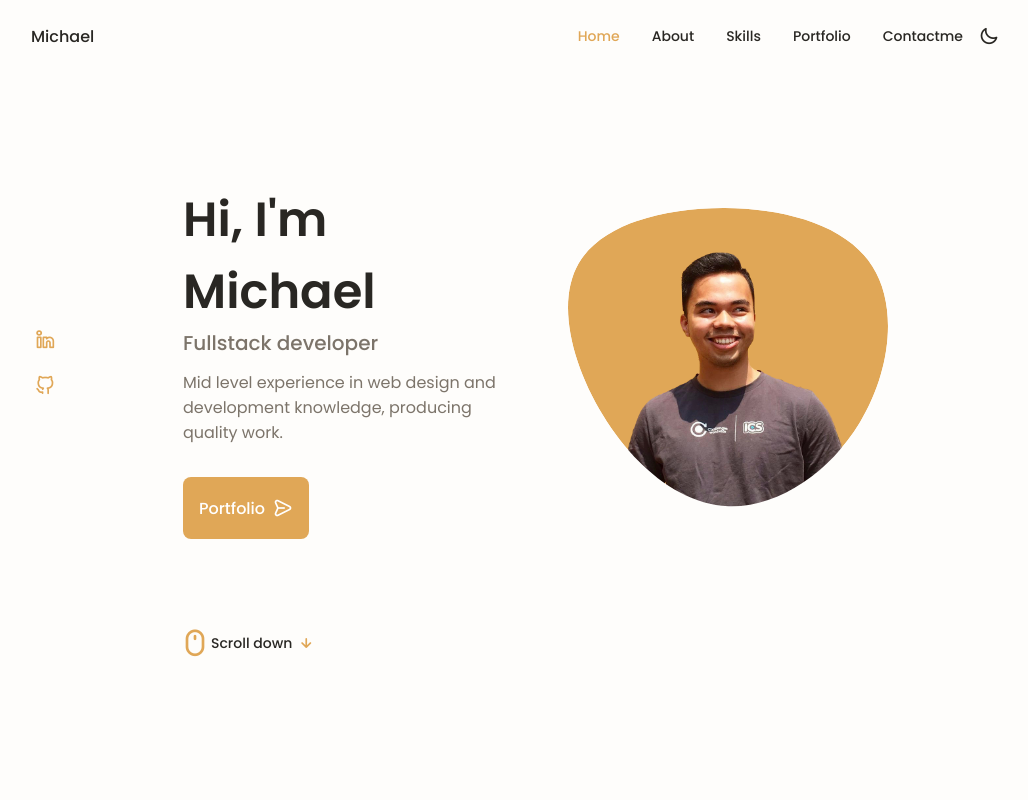
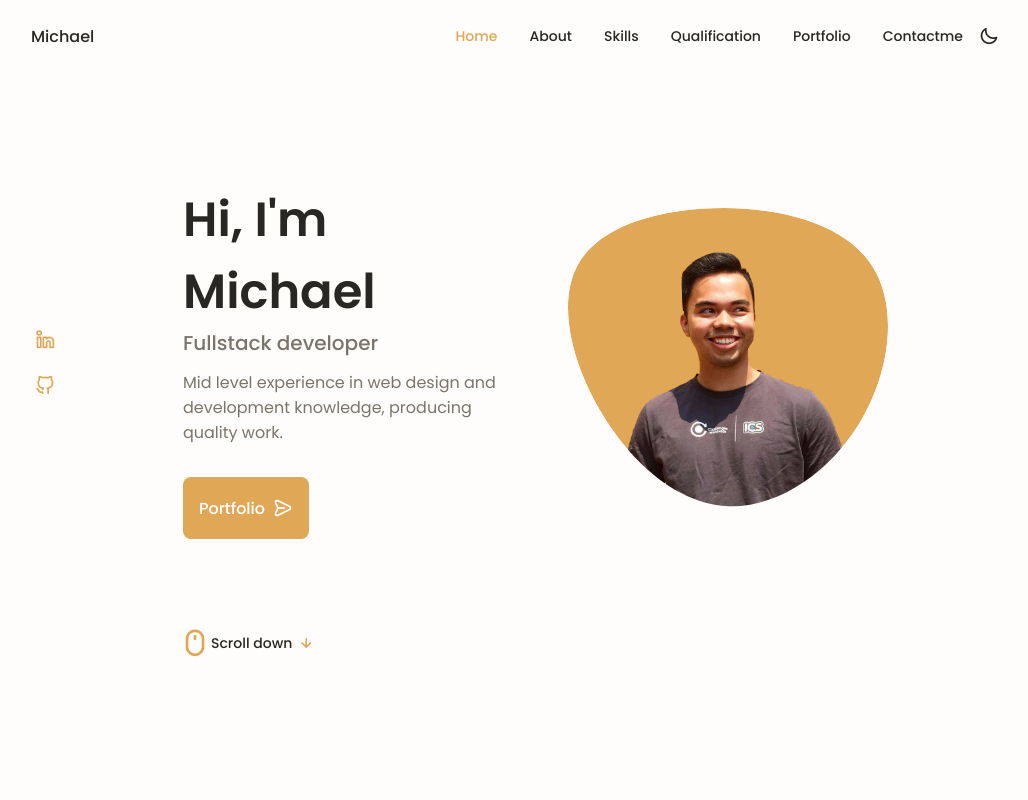
Before and after one commit to moj124/portfolio, a React (Create React App) app: page / in a window 1280 px wide. Shown: the top 800 px of the page, without its empty margins (125-1153 px from the left). Built offline with nearby package versions, Linux system fonts and the light colour scheme.

Commit message:
missing section link bug fix

```diff
--- a/src/components/Header.tsx
+++ b/src/components/Header.tsx
@@ -47,6 +47,16 @@ function Header(): JSX.Element {
                 onClick={() => setShowMenu(!showMenu)}
               >
                 <i className="uil uil-file-alt nav__icon"></i> Skills
+              </a>
+            </li>
+
+            <li className="nav__item">
+              <a
+                href="/#qualification"
+                className="nav__link"
+                onClick={() => setShowMenu(!showMenu)}
+              >
+                <i className="uil uil-scenery nav__icon"></i> Qualification
               </a>
             </li>
 
```
Also changed, not shown: src/components/dist/Header.js (added).
